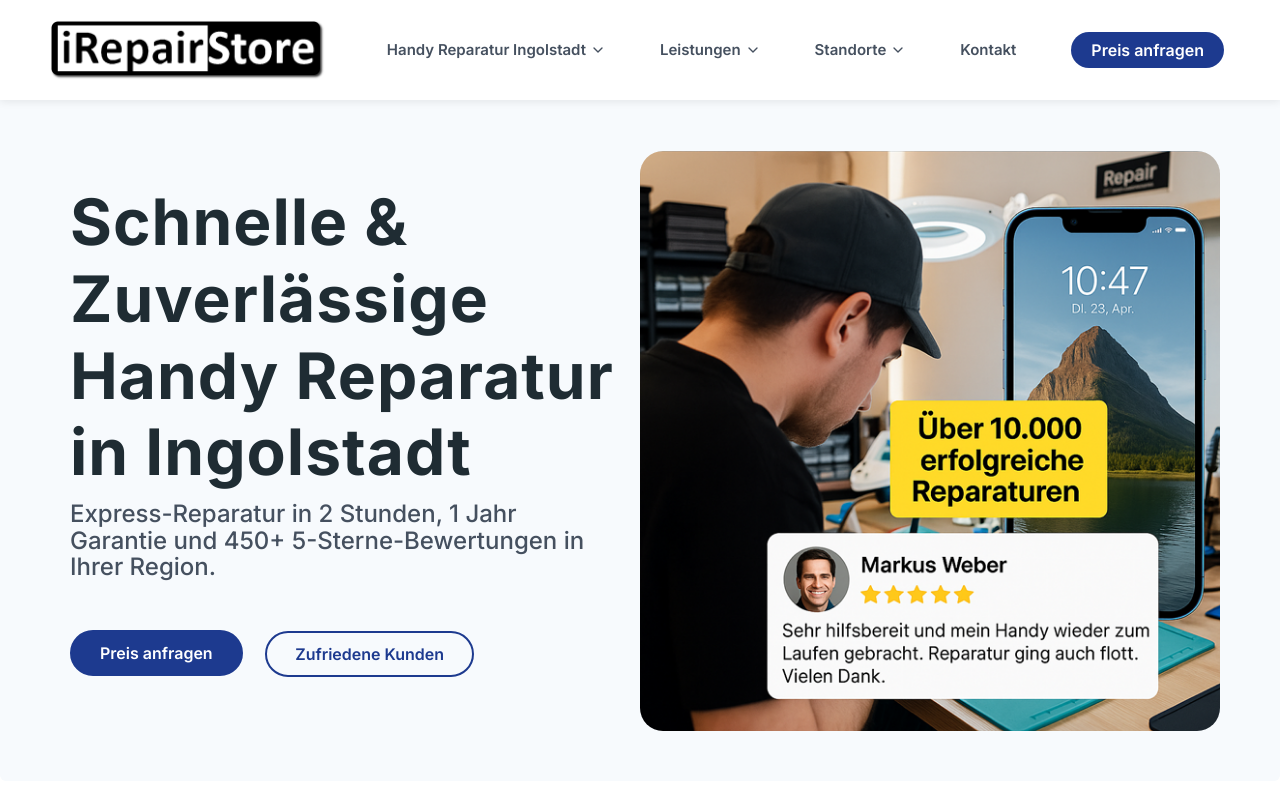
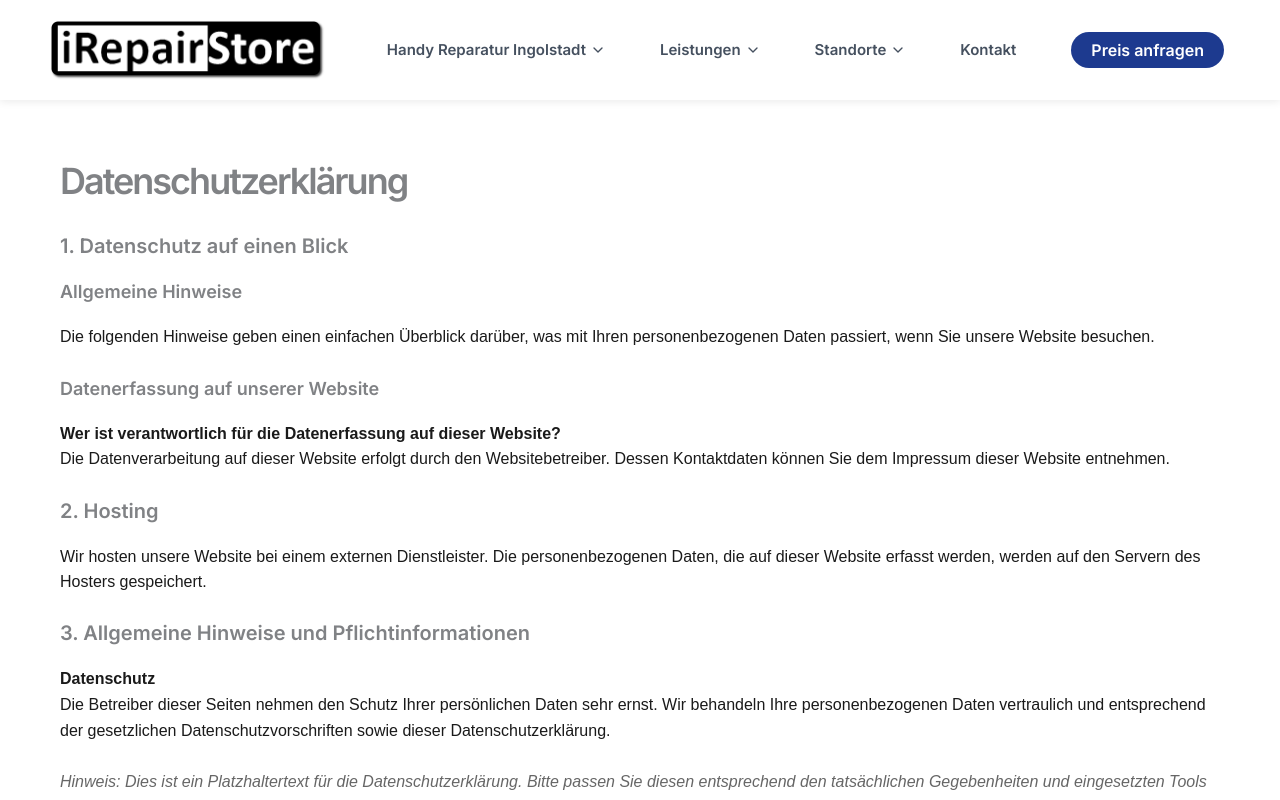
Before and after one commit to PrestiaMedia/iRepair, a React (Vite) app: page /datenschutz in a window 1280 px wide. Shown: the top 800 px of the page. Built offline with nearby package versions, Linux system fonts and the light colour scheme; a web font is replaced by a local one.

Commit message:
Add Impressum and Datenschutz pages with React Router

```diff
--- a/package.json
+++ b/package.json
@@ -13,7 +13,8 @@
     "cheerio": "^1.2.0",
     "puppeteer": "^25.1.0",
     "react": "^19.2.6",
-    "react-dom": "^19.2.6"
+    "react-dom": "^19.2.6",
+    "react-router-dom": "^7.16.0"
   },
   "devDependencies": {
     "@eslint/js": "^10.0.1",
--- a/src/App.jsx
+++ b/src/App.jsx
@@ -1,21 +1,14 @@
+import { BrowserRouter as Router, Routes, Route } from 'react-router-dom';
 import Header from './components/Header';
-import HeroSection from './components/HeroSection';
-import ServicesSection from './components/ServicesSection';
-import DetailsSection from './components/DetailsSection';
-import RepairSpecs from './components/RepairSpecs';
-import PreisanfrageForm from './components/PreisanfrageForm';
-import GoogleReviews from './components/GoogleReviews';
-import RepairProcess from './components/RepairProcess';
-import AboutUs from './components/AboutUs';
-import DividerImage from './components/DividerImage';
-import MobileContract from './components/MobileContract';
-import Locations from './components/Locations';
-import FAQs from './components/FAQs';
-import SeoText from './components/SeoText';
 import ContactFooterInfo from './components/ContactFooterInfo';
+
+import Home from './pages/Home';
+import Impressum from './pages/Impressum';
+import Datenschutz from './pages/Datenschutz';
 
 function App() {
   return (
+    <Router>
       <div id="page" className="site">
         <Header />
         <div id="content" className="site-content">
@@ -25,19 +18,11 @@ function App() {
                 <article className="post-9623 page type-page status-publish ast-article-single">
                   <div className="entry-content clear" itemProp="text">
                     <div className="fl-builder-content fl-builder-content-9623 fl-builder-content-primary fl-builder-global-templates-locked" data-post-id="9623">
-                    <HeroSection />
-                    <ServicesSection />
-                    <DetailsSection />
-                    <RepairSpecs />
-                    <PreisanfrageForm />
-                    <GoogleReviews />
-                    <RepairProcess />
-                    <AboutUs />
-                    <DividerImage />
-                    <MobileContract />
-                    <Locations />
-                    <FAQs />
-                    <SeoText />
+                      <Routes>
+                        <Route path="/" element={<Home />} />
+                        <Route path="/impressum" element={<Impressum />} />
+                        <Route path="/datenschutz" element={<Datenschutz />} />
+                      </Routes>
                       <ContactFooterInfo />
                     </div>
                   </div>
@@ -47,6 +32,7 @@ function App() {
           </div>
         </div>
       </div>
+    </Router>
   );
 }
 
--- a/src/components/ContactFooterInfo.jsx
+++ b/src/components/ContactFooterInfo.jsx
@@ -1,4 +1,4 @@
-import React from 'react';
+import { Link } from 'react-router-dom';
 
 const ContactFooterInfo = () => {
   return (
@@ -62,9 +62,9 @@ const ContactFooterInfo = () => {
           {/* Footer Links */}
           <div style={{ textAlign: 'center', marginTop: '60px', paddingTop: '20px', borderTop: '1px solid #eaeaea', color: '#4a4a4a', fontSize: '14px', fontFamily: 'sans-serif' }}>
             <p style={{ margin: '0 0 10px 0' }}>
-              <a href="/impressum" style={{ color: '#4a4a4a', textDecoration: 'none' }}>IMPRESSUM</a>
+              <Link to="/impressum" style={{ color: '#4a4a4a', textDecoration: 'none' }}>IMPRESSUM</Link>
               {' | '}
-              <a href="/datenschutz" style={{ color: '#4a4a4a', textDecoration: 'none' }}>DATENSCHUTZ</a>
+              <Link to="/datenschutz" style={{ color: '#4a4a4a', textDecoration: 'none' }}>DATENSCHUTZ</Link>
             </p>
             <p style={{ margin: '0' }}>
               Copyright © 2026 iRepairStore GmbH
--- /dev/null
+++ b/src/pages/Datenschutz.jsx
@@ -0,0 +1,36 @@
+import React from 'react';
+
+const Datenschutz = () => {
+  return (
+    <div style={{ padding: '60px 20px', maxWidth: '1200px', margin: '0 auto', color: '#1a1a1a', fontFamily: 'sans-serif' }}>
+      <h1 style={{ fontSize: '36px', marginBottom: '30px' }}>Datenschutzerklärung</h1>
+
+      <h2 style={{ fontSize: '20px', marginTop: '20px' }}>1. Datenschutz auf einen Blick</h2>
+      <h3 style={{ fontSize: '18px', marginTop: '15px' }}>Allgemeine Hinweise</h3>
+      <p style={{ lineHeight: '1.6' }}>
+        Die folgenden Hinweise geben einen einfachen Überblick darüber, was mit Ihren personenbezogenen Daten passiert, wenn Sie unsere Website besuchen.
+      </p>
+
+      <h3 style={{ fontSize: '18px', marginTop: '15px' }}>Datenerfassung auf unserer Website</h3>
+      <p style={{ lineHeight: '1.6' }}>
+        <strong>Wer ist verantwortlich für die Datenerfassung auf dieser Website?</strong><br />
+        Die Datenverarbeitung auf dieser Website erfolgt durch den Websitebetreiber. Dessen Kontaktdaten können Sie dem Impressum dieser Website entnehmen.
+      </p>
+
+      <h2 style={{ fontSize: '20px', marginTop: '20px' }}>2. Hosting</h2>
+      <p style={{ lineHeight: '1.6' }}>Wir hosten unsere Website bei einem externen Dienstleister. Die personenbezogenen Daten, die auf dieser Website erfasst werden, werden auf den Servern des Hosters gespeichert.</p>
+
+      <h2 style={{ fontSize: '20px', marginTop: '20px' }}>3. Allgemeine Hinweise und Pflichtinformationen</h2>
+      <p style={{ lineHeight: '1.6' }}>
+        <strong>Datenschutz</strong><br />
+        Die Betreiber dieser Seiten nehmen den Schutz Ihrer persönlichen Daten sehr ernst. Wir behandeln Ihre personenbezogenen Daten vertraulich und entsprechend der gesetzlichen Datenschutzvorschriften sowie dieser Datenschutzerklärung.
+      </p>
+
+      <p style={{ marginTop: '20px', color: '#666', fontStyle: 'italic', lineHeight: '1.6' }}>
+        Hinweis: Dies ist ein Platzhaltertext für die Datenschutzerklärung. Bitte passen Sie diesen entsprechend den tatsächlichen Gegebenheiten und eingesetzten Tools an.
+      </p>
+    </div>
+  );
+};
+
+export default Datenschutz;
--- /dev/null
+++ b/src/pages/Home.jsx
@@ -0,0 +1,36 @@
+import React from 'react';
+import HeroSection from '../components/HeroSection';
+import ServicesSection from '../components/ServicesSection';
+import DetailsSection from '../components/DetailsSection';
+import RepairSpecs from '../components/RepairSpecs';
+import PreisanfrageForm from '../components/PreisanfrageForm';
+import GoogleReviews from '../components/GoogleReviews';
+import RepairProcess from '../components/RepairProcess';
+import AboutUs from '../components/AboutUs';
+import DividerImage from '../components/DividerImage';
+import MobileContract from '../components/MobileContract';
+import Locations from '../components/Locations';
+import FAQs from '../components/FAQs';
+import SeoText from '../components/SeoText';
+
+const Home = () => {
+  return (
+    <>
+      <HeroSection />
+      <ServicesSection />
+      <DetailsSection />
+      <RepairSpecs />
+      <PreisanfrageForm />
+      <GoogleReviews />
+      <RepairProcess />
+      <AboutUs />
+      <DividerImage />
+      <MobileContract />
+      <Locations />
+      <FAQs />
+      <SeoText />
+    </>
+  );
+};
+
+export default Home;
--- /dev/null
+++ b/src/pages/Impressum.jsx
@@ -0,0 +1,35 @@
+import React from 'react';
+
+const Impressum = () => {
+  return (
+    <div style={{ padding: '60px 20px', maxWidth: '1200px', margin: '0 auto', color: '#1a1a1a', fontFamily: 'sans-serif' }}>
+      <h1 style={{ fontSize: '36px', marginBottom: '30px' }}>Impressum</h1>
+      <h2 style={{ fontSize: '20px', marginTop: '20px' }}>Angaben gemäß § 5 TMG</h2>
+      <p style={{ lineHeight: '1.6' }}>
+        <strong>iRepairStore GmbH</strong><br />
+        Am Westpark 6<br />
+        85057 Ingolstadt
+      </p>
+      <p style={{ lineHeight: '1.6' }}>
+        <strong>Vertreten durch:</strong><br />
+        Ramil Fatullaew
+      </p>
+      <h2 style={{ fontSize: '20px', marginTop: '20px' }}>Kontakt</h2>
+      <p style={{ lineHeight: '1.6' }}>
+        Telefon: 0841 900421-29<br />
+        E-Mail: westpark@irepairstore24.de
+      </p>
+      <h2 style={{ fontSize: '20px', marginTop: '20px' }}>Umsatzsteuer-ID</h2>
+      <p style={{ lineHeight: '1.6' }}>
+        Umsatzsteuer-Identifikationsnummer gemäß § 27 a Umsatzsteuergesetz:<br />
+        DE XXX XXX XXX
+      </p>
+      <h2 style={{ fontSize: '20px', marginTop: '20px' }}>Haftung für Inhalte</h2>
+      <p style={{ lineHeight: '1.6' }}>
+        Als Diensteanbieter sind wir gemäß § 7 Abs.1 TMG für eigene Inhalte auf diesen Seiten nach den allgemeinen Gesetzen verantwortlich. Nach §§ 8 bis 10 TMG sind wir als Diensteanbieter jedoch nicht verpflichtet, übermittelte oder gespeicherte fremde Informationen zu überwachen oder nach Umständen zu forschen, die auf eine rechtswidrige Tätigkeit hinweisen.
+      </p>
+    </div>
+  );
+};
+
+export default Impressum;
```
Also changed, not shown: 1 other file (tests, documents, lock files or other folders). Lines whose indentation alone changed are shown as unchanged.
